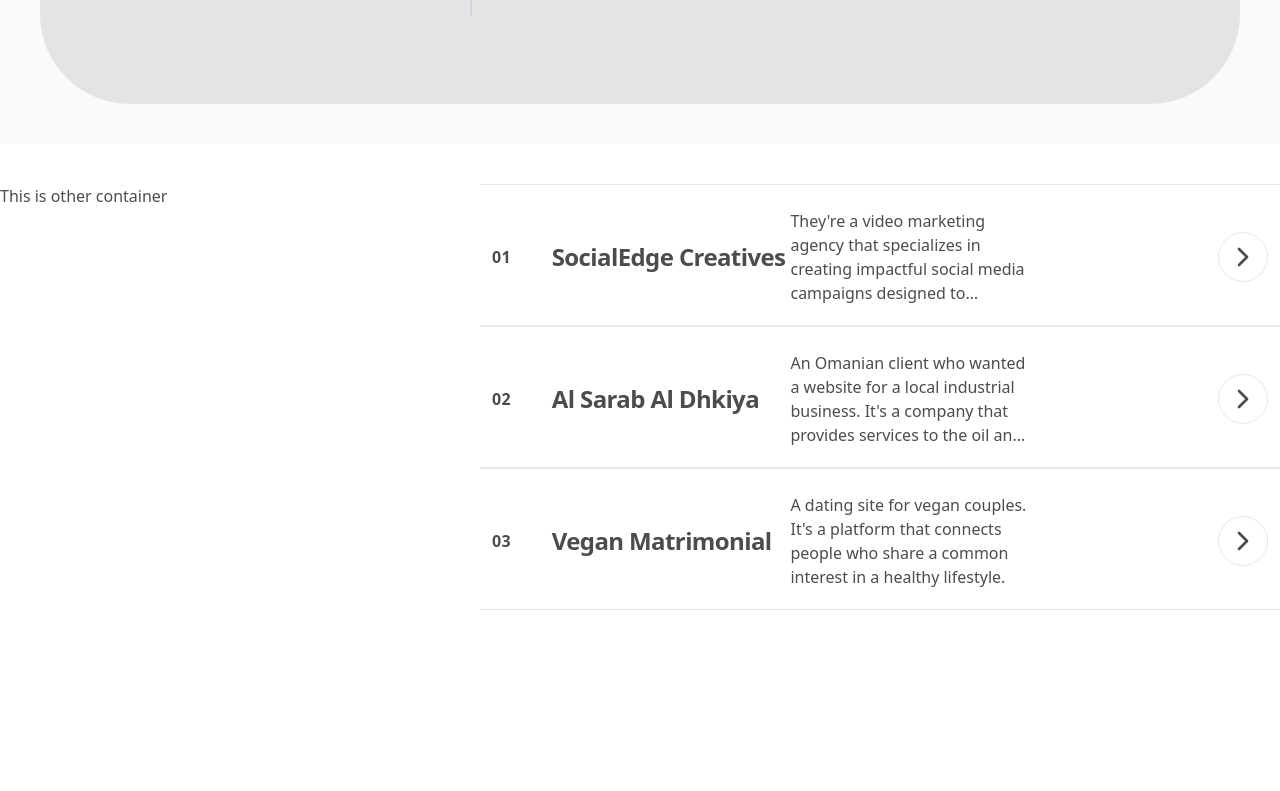
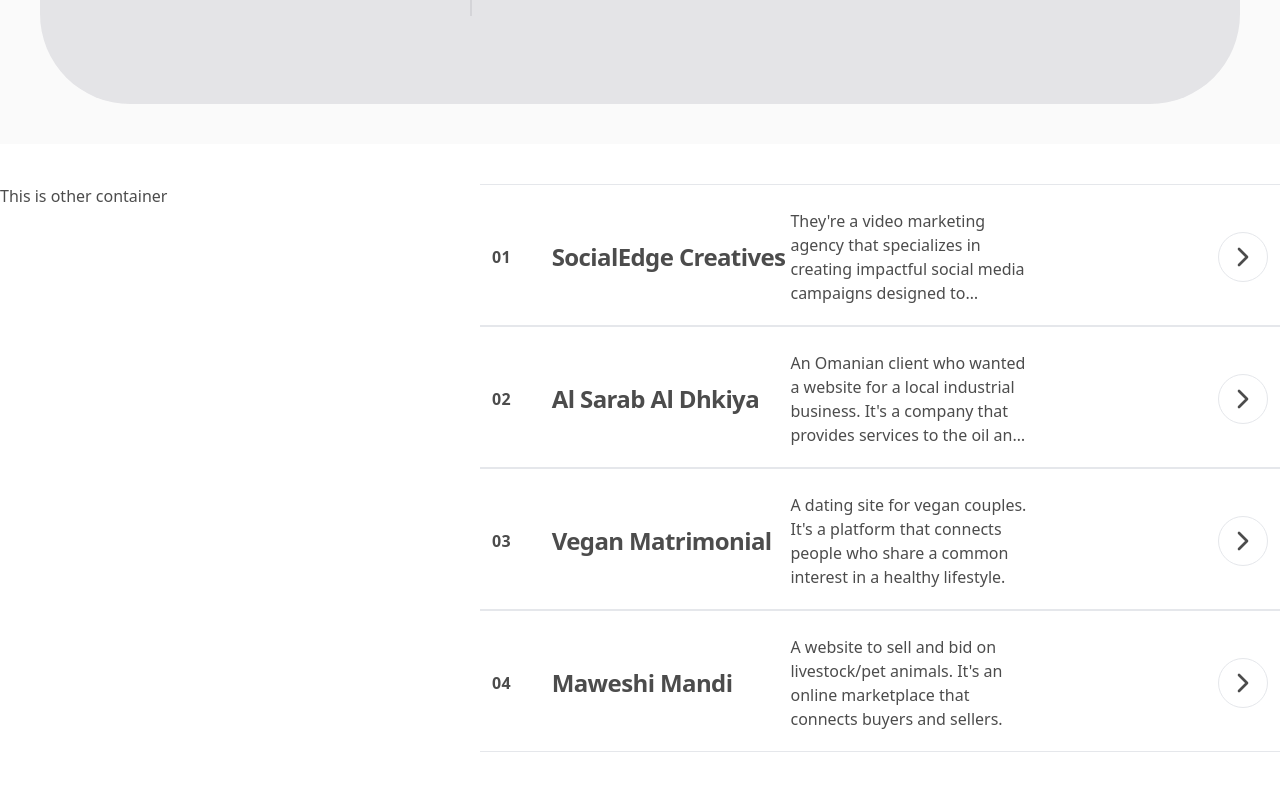
Before and after one commit to baidargul/bgcomponents, a Next.js app: page / in a window 1280 px wide. Shown: the part 1665-2456 px from the top of the page. Before the commit the page ends 2326 px from the top, so only its background shows below. Built offline with nearby package versions, Linux system fonts and the light colour scheme.

Commit message:
added murghi mandi

```diff
--- a/components/Experimental/_components/ProjectRow.tsx
+++ b/components/Experimental/_components/ProjectRow.tsx
@@ -76,7 +76,7 @@ const ProjectRow = ({
             <img
               src={image}
               alt={`project-${name.toLocaleLowerCase()}`}
-              className={`object-cover ${currentSize.imgSize} rounded-md hover:scale-125 transition-all duration-300 select-none`}
+              className={`object-left-top object-cover ${currentSize.imgSize} rounded-md hover:scale-125 transition-all duration-300 select-none `}
             />
           </div>
         </div>
--- a/extra/projects.ts
+++ b/extra/projects.ts
@@ -27,4 +27,11 @@ export const Projects: ProjectType[] = [
     image: "/projects/vegan.png",
     link: "https://veganmatrimonial.com/",
   },
+  {
+    name: "Maweshi Mandi",
+    description:
+      "A website to sell and bid on livestock/pet animals. It's an online marketplace that connects buyers and sellers.",
+    image: "/projects/murghi.png",
+    link: "https://murghimandi.vercel.app/",
+  },
 ];
```
Also changed, not shown: public/projects/murghi.png (added).
